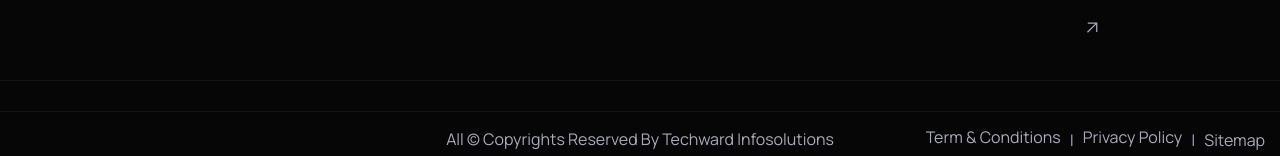
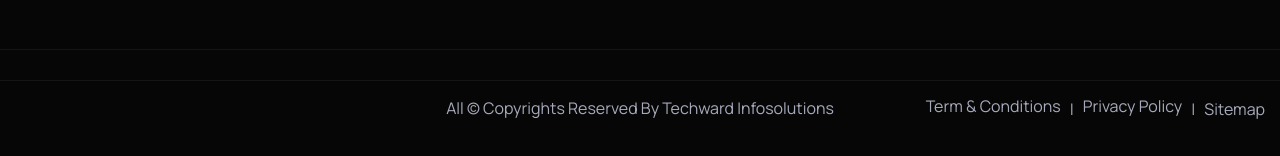
Before and after one commit to mohd-faizan1/TecwardInfoSolution, a plain HTML site: page 404.html in a window 1280 px wide. Shown: the part 2055-2211 px from the top of the page. After the commit the page ends 2180 px from the top, so only its background shows below. Drawn offline with Linux system fonts and the light colour scheme.

Commit message:
Fixed Footer style2

```diff
--- a/footer.html
+++ b/footer.html
@@ -165,9 +165,7 @@
                             <p><a href="#">React</a></p>
                             <p><a href="#">Swift</a></p>
                             <p><a href="#">Kotlin</a></p><br>
-                            <p style="margin-top: 5px;"><a href="#" >
-                                <svg xmlns="http://www.w3.org/2000/svg" width="21" height="20" viewBox="0 0 21 20" fill="none"> <path d="M5.91122 14.7035L5.04102 13.8333L13.2414 5.625H5.78622V4.375H15.3696V13.9583H14.1196V6.50313L5.91122 14.7035Z" fill="#A7AABB"></path> </svg>
-                            </a></p>
+
                         </div>
                         <!-- Footer Links End -->
                     </div>
```
